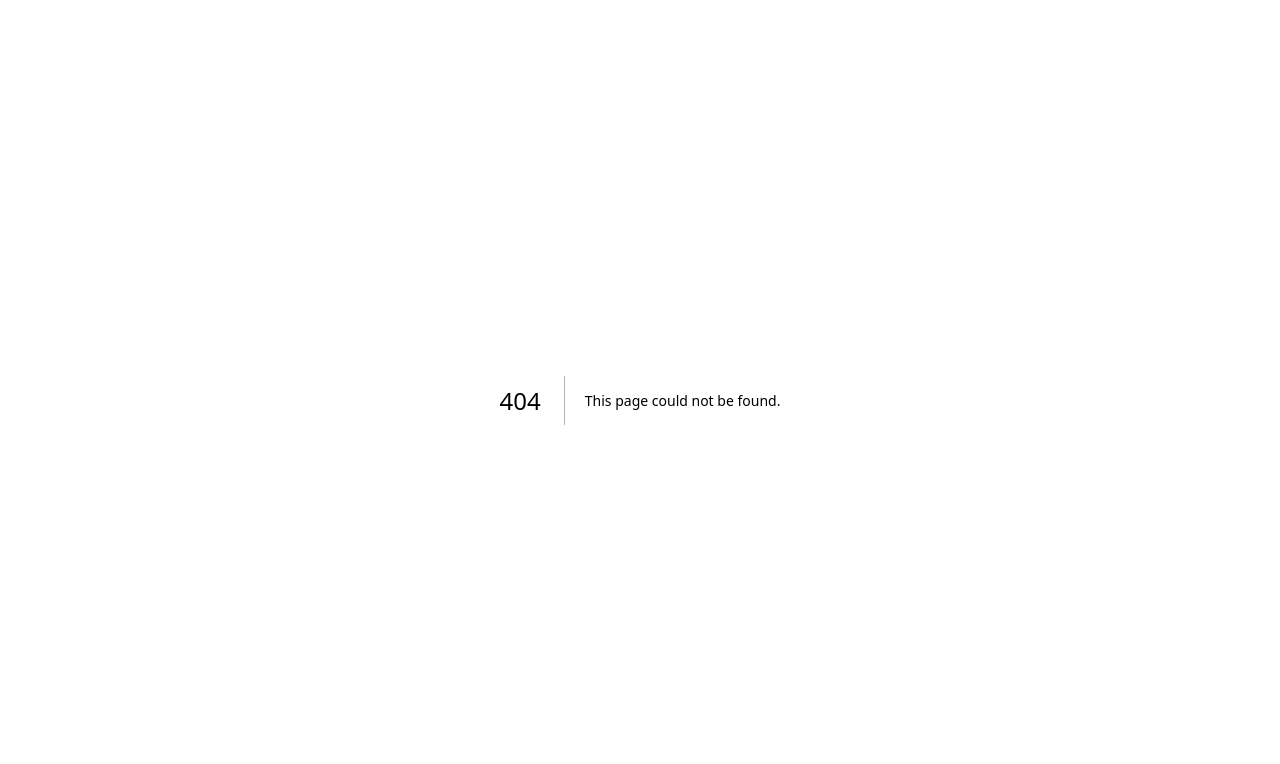
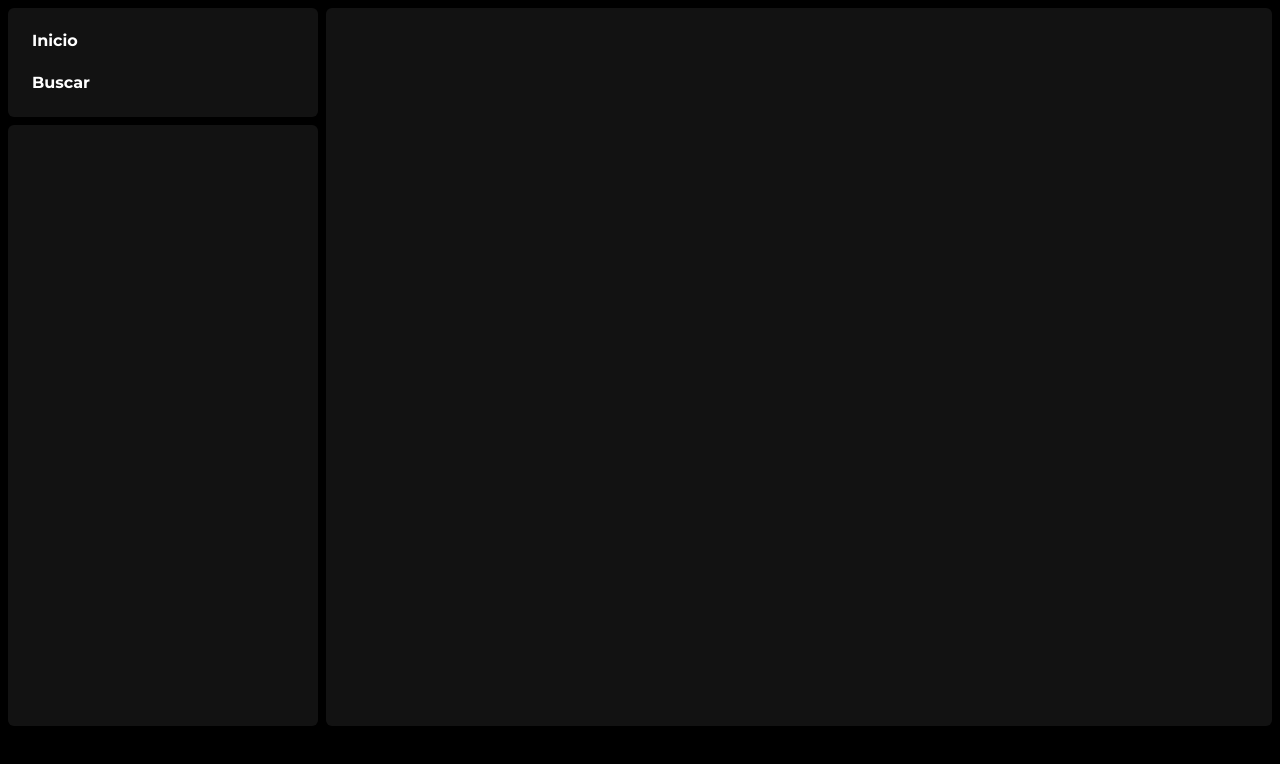
Before and after one commit to rojasagusf/technify-web, a Next.js app: page /home in a window 1280 px wide. Before the commit this address had no page. Shown: the top 764 px of the page. Built offline with nearby package versions, Linux system fonts and the light colour scheme.

Commit message:
Make grid and add configurations

```diff
--- /dev/null
+++ b/src/app/home/layout.tsx
@@ -0,0 +1,17 @@
+import Controls from '@/components/Controls';
+import React from 'react';
+import Sidebar from '@/components/Sidebar'
+
+export default function Layout({
+  children,
+}: Readonly<{
+  children: React.ReactNode;
+}>) {
+  return (
+    <>
+      <Sidebar />
+      {children}
+      <Controls />
+    </>
+  )
+}
--- /dev/null
+++ b/src/app/home/page.tsx
@@ -0,0 +1,5 @@
+export default function Panel() {
+  return (
+    <div className=" bg-darkestGray rounded-md col-start-3 col-end-9 row-start-1 row-end-12" />
+  )
+}
--- a/src/app/layout.tsx
+++ b/src/app/layout.tsx
@@ -21,7 +21,7 @@ export default function RootLayout({
 }>) {
   return (
     <html lang="en">
-      <body className={`${monserrat.className} antialiased`}>
+      <body className={`${monserrat.className} antialiased h-screen bg-absoluteDark text-absoluteLight grid grid-cols-8 grid-rows-12 gap-2 p-2`}>
         {children}
       </body>
     </html>
--- /dev/null
+++ b/src/components/Controls.tsx
@@ -0,0 +1,5 @@
+export default function Controls() {
+  return (
+    <section className="col-start-1 col-end-9 row-start-12 flex justify-between items-center p-6" />
+  )
+}
--- /dev/null
+++ b/src/components/Sidebar.tsx
@@ -0,0 +1,36 @@
+import Link from 'next/link'
+
+export default function Sidebar() {
+  return (
+    <aside className='flex flex-col gap-2 col-start-1 col-end-3 row-start-1 row-end-12'>
+      <section className='bg-darkestGray flex flex-col gap-6 p-6 rounded-md font-bold'>
+        <Link
+          href="/home"
+        >
+          Inicio
+        </Link>
+
+        <Link
+          href="/search"
+        >
+          Buscar
+        </Link>
+      </section>
+
+      <section className='flex-1 bg-darkestGray p-6 rounded-md'>
+        <div className='flex flex-col gap-6'>
+          <div className='flex justify-between items-center' />
+
+          <div className='flex justify-start gap-2 mb-2' />
+
+        </div>
+
+        <div className='overflow-visible overflow-y-hidden hover:overflow-y-auto'>
+          <div className='flex justify-between p-3' />
+
+          <div className='flex flex-col gap-2' />
+        </div>
+      </section>
+    </aside>
+  )
+}
--- a/tailwind.config.ts
+++ b/tailwind.config.ts
@@ -17,6 +17,7 @@ const config: Config = {
       colors: {
         absoluteDark: '#000000',
         absoluteLight: '#ffffff',
+        activeGray: '#232323',
         darkestGray: '#121212',
       },
     },
```
